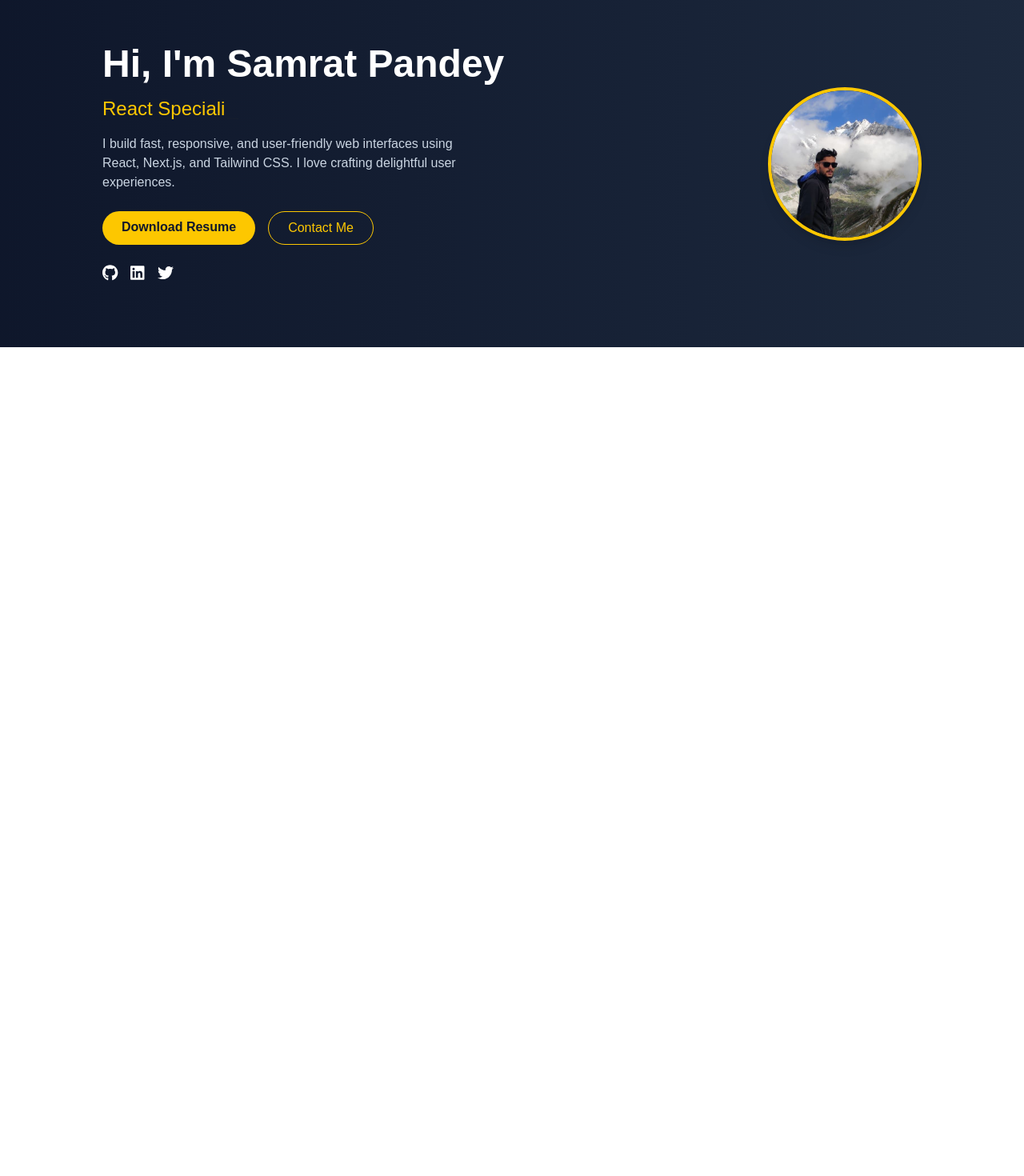
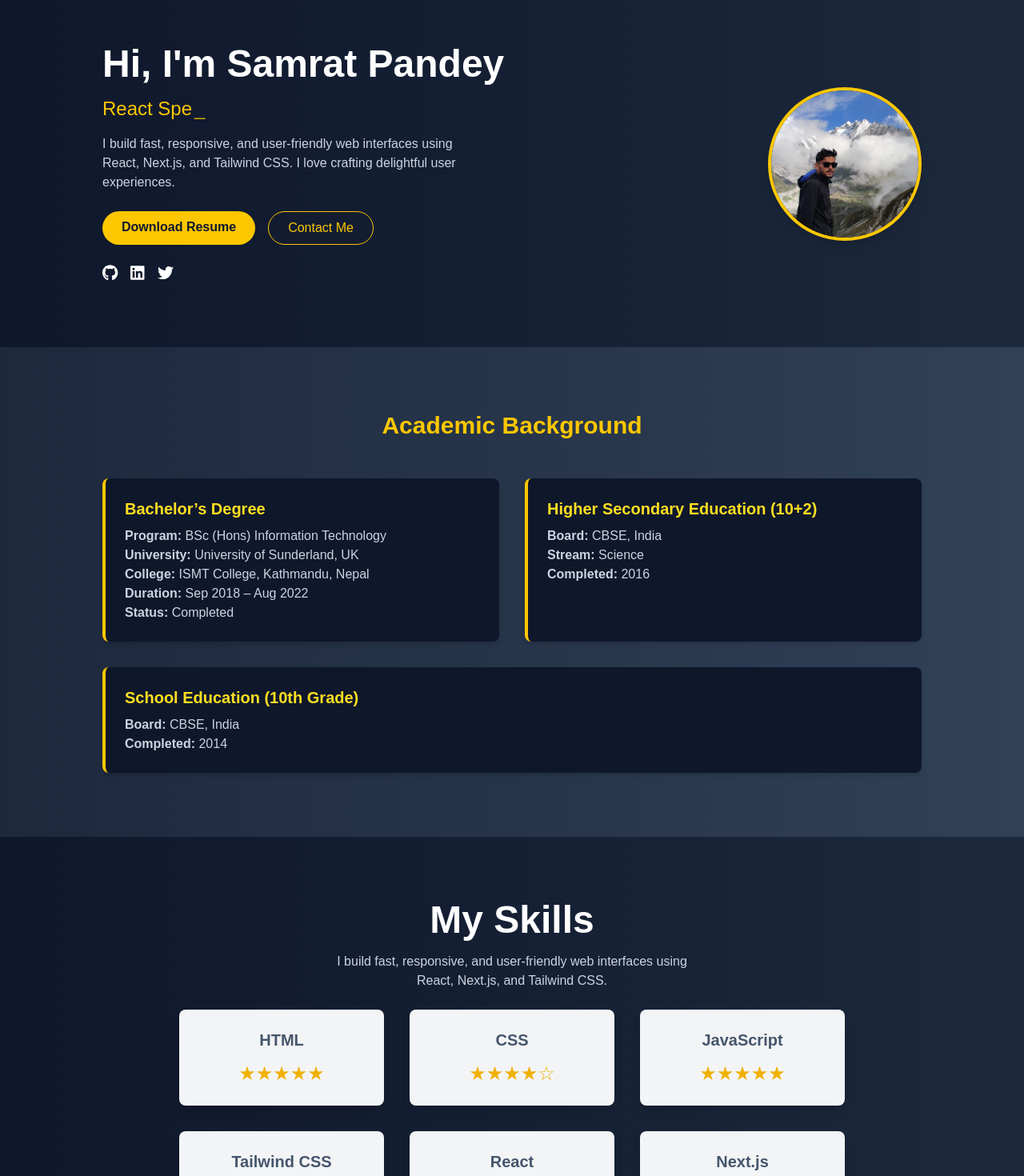
Before and after one commit to samrat-rock/myportifilo, a Next.js app: page / in a window 1280 px wide. Shown: the part 80-1550 px from the top of the page at 80% size. Before the commit the page ends 800 px from the top, so only its background shows below. Built offline with nearby package versions, Linux system fonts and the light colour scheme.

Commit message:
myprofile uopdate

```diff
--- a/src/Compoents/Hero/Hero.tsx
+++ b/src/Compoents/Hero/Hero.tsx
@@ -10,13 +10,21 @@ import {
   faTwitter,
 } from "@fortawesome/free-brands-svg-icons";
 import { Typewriter } from "react-simple-typewriter";
+import { useScrollFadeIn } from "@/Hooks/useScrollFadeIn"; // adjust path if needed
 
 const Hero = () => {
+  const textAnimation = useScrollFadeIn("up", 0.7, 0);
+  const imageAnimation = useScrollFadeIn("up", 0.7, 0.2);
+
   return (
     <section className="px-6 py-20 bg-gradient-to-r from-slate-900 to-slate-800 text-white">
       <div className="max-w-5xl mx-auto flex flex-col-reverse md:flex-row items-center justify-between gap-10">
         {/* Text Content */}
-        <div className="text-center md:text-left">
+        <div
+          className="text-center md:text-left"
+          ref={textAnimation.ref}
+          style={textAnimation.style}
+        >
           <h1 className="text-4xl sm:text-5xl font-bold mb-4">
             Hi, I'm Samrat Pandey
           </h1>
@@ -64,7 +72,6 @@ const Hero = () => {
             >
               <FontAwesomeIcon icon={faGithub} size="lg" />
             </a>
-
             <a
               href="https://linkedin.com/in/yourprofile"
               target="_blank"
@@ -83,7 +90,11 @@ const Hero = () => {
         </div>
 
         {/* Profile Image */}
-        <div className="w-48 h-48 relative rounded-full overflow-hidden border-4 border-yellow-400 shadow-lg">
+        <div
+          className="w-48 h-48 relative rounded-full overflow-hidden border-4 border-yellow-400 shadow-lg"
+          ref={imageAnimation.ref}
+          style={imageAnimation.style}
+        >
           <Image
             src="/profile.jpg"
             alt="Samrat Pandey"
--- /dev/null
+++ b/src/Compoents/Qulifaction/page.tsx
@@ -0,0 +1,73 @@
+"use client";
+
+import React from "react";
+import { useScrollFadeIn } from "@/Hooks/useScrollFadeIn"; // adjust path as needed
+
+const AcademicDocument = () => {
+  const bachelorAnim = useScrollFadeIn("up", 0.8, 0);
+  const higherAnim = useScrollFadeIn("up", 0.8, 0.1);
+  const schoolAnim = useScrollFadeIn("up", 0.8, 0.2);
+
+  return (
+    <section className="px-6 py-20 bg-gradient-to-r from-slate-800 to-slate-700 text-white">
+      <div className="max-w-5xl mx-auto">
+        <h2 className="text-3xl font-bold text-yellow-400 mb-12 text-center">
+          Academic Background
+        </h2>
+
+        <div className="grid grid-cols-1 md:grid-cols-2 gap-8">
+          {/* Bachelor's Degree */}
+          <div
+            className="bg-slate-900 rounded-lg p-6 border-l-4 border-yellow-400 shadow-md hover:shadow-yellow-400 transition"
+            ref={bachelorAnim.ref}
+            style={bachelorAnim.style}
+          >
+            <h3 className="text-xl font-semibold mb-2 text-yellow-300">
+              Bachelor’s Degree
+            </h3>
+            <p className="text-slate-300">
+              <strong>Program:</strong> BSc (Hons) Information Technology<br />
+              <strong>University:</strong> University of Sunderland, UK<br />
+              <strong>College:</strong> ISMT College, Kathmandu, Nepal<br />
+              <strong>Duration:</strong> Sep 2018 – Aug 2022<br />
+              <strong>Status:</strong> Completed
+            </p>
+          </div>
+
+          {/* Higher Secondary */}
+          <div
+            className="bg-slate-900 rounded-lg p-6 border-l-4 border-yellow-400 shadow-md hover:shadow-yellow-400 transition"
+            ref={higherAnim.ref}
+            style={higherAnim.style}
+          >
+            <h3 className="text-xl font-semibold mb-2 text-yellow-300">
+              Higher Secondary Education (10+2)
+            </h3>
+            <p className="text-slate-300">
+              <strong>Board:</strong> CBSE, India<br />
+              <strong>Stream:</strong> Science<br />
+              <strong>Completed:</strong> 2016
+            </p>
+          </div>
+
+          {/* School */}
+          <div
+            className="bg-slate-900 rounded-lg p-6 border-l-4 border-yellow-400 shadow-md hover:shadow-yellow-400 transition md:col-span-2"
+            ref={schoolAnim.ref}
+            style={schoolAnim.style}
+          >
+            <h3 className="text-xl font-semibold mb-2 text-yellow-300">
+              School Education (10th Grade)
+            </h3>
+            <p className="text-slate-300">
+              <strong>Board:</strong> CBSE, India<br />
+              <strong>Completed:</strong> 2014
+            </p>
+          </div>
+        </div>
+      </div>
+    </section>
+  );
+};
+
+export default AcademicDocument;
--- /dev/null
+++ b/src/Compoents/Skills/page.tsx
@@ -0,0 +1,61 @@
+"use client";
+
+import React from "react";
+
+// Define the Skill type
+interface Skill {
+  name: string;
+  rating: number;
+}
+
+const skills: Skill[] = [
+  { name: "HTML", rating: 5 },
+  { name: "CSS", rating: 4 },
+  { name: "JavaScript", rating: 4.5 },
+  { name: "Tailwind CSS", rating: 4 },
+  { name: "React", rating: 4 },
+  { name: "Next.js", rating: 4.5 },
+];
+
+const SkillCard: React.FC<{ skill: Skill }> = ({ skill }) => {
+  const ratingStars = [...Array(5)].map((_, index) =>
+    index < skill.rating ? "★" : "☆"
+  );
+
+  return (
+    <div className="bg-gray-100 p-6 rounded-lg shadow-lg w-64 text-center transition-all transform hover:bg-yellow-100 hover:shadow-xl hover:shadow-yellow-500 hover:translate-y-[-8px] hover:scale-105">
+      <h3 className="text-xl font-semibold mb-3">{skill.name}</h3>
+      <div className="text-yellow-500 text-2xl">
+        {ratingStars.map((star, index) => (
+          <span key={index}>{star}</span>
+        ))}
+      </div>
+    </div>
+  );
+};
+
+const SkillShowcase: React.FC = () => {
+  return (
+    <section className="px-6 py-20 bg-gradient-to-r from-slate-900 to-slate-800 text-white">
+      <div className="max-w-5xl mx-auto text-center">
+        {/* Text Content */}
+        <div>
+          <h1 className="text-4xl sm:text-5xl font-bold mb-4">My Skills</h1>
+          <p className="text-slate-300 mb-6 max-w-md mx-auto">
+            I build fast, responsive, and user-friendly web interfaces using
+            React, Next.js, and Tailwind CSS.
+          </p>
+        </div>
+
+        {/* Skills Cards Section */}
+        <div className="flex flex-wrap justify-center gap-8 text-slate-600">
+          {skills.map((skill, index) => (
+            <SkillCard key={index} skill={skill} />
+          ))}
+        </div>
+      </div>
+    </section>
+  );
+};
+
+export default SkillShowcase;
--- /dev/null
+++ b/src/Hooks/useScrollFadeIn.ts
@@ -0,0 +1,49 @@
+// hooks/useScrollFadeIn.ts
+"use client";
+
+import { useEffect, useRef, useState } from "react";
+
+export const useScrollFadeIn = (
+  direction = "up",
+  duration = 0.7,
+  delay = 0
+) => {
+  const dom = useRef<HTMLDivElement | null>(null);
+  const [isVisible, setIsVisible] = useState(false);
+
+  useEffect(() => {
+    const observer = new IntersectionObserver(
+      ([entry]) => {
+        setIsVisible(entry.isIntersecting);
+      },
+      { threshold: 0.1 }
+    );
+
+    if (dom.current) observer.observe(dom.current);
+    return () => observer.disconnect();
+  }, []);
+
+  const getTransform = () => {
+    switch (direction) {
+      case "up":
+        return "translateY(20px)";
+      case "down":
+        return "translateY(-20px)";
+      case "left":
+        return "translateX(20px)";
+      case "right":
+        return "translateX(-20px)";
+      default:
+        return "translateY(20px)";
+    }
+  };
+
+  return {
+    ref: dom,
+    style: {
+      opacity: isVisible ? 1 : 0,
+      transform: isVisible ? "translate(0, 0)" : getTransform(),
+      transition: `all ${duration}s ease-in-out ${delay}s`,
+    },
+  };
+};
--- a/src/app/layout.tsx
+++ b/src/app/layout.tsx
@@ -27,7 +27,7 @@ export default function RootLayout({
     <html lang="en">
       <body
         className={`${geistSans.variable} ${geistMono.variable} antialiased`}
-      ><Navbar/>
+      > <Navbar/>
         {children}
       </body>
     </html>
--- a/src/app/page.tsx
+++ b/src/app/page.tsx
@@ -1,5 +1,7 @@
 import React from 'react'
 import Hero from '../Compoents/Hero/Hero'
+import Qulifaction from '../Compoents/Qulifaction/page'
+import SkillShowcase from '@/Compoents/Skills/page'
 
 
 const page = () => {
@@ -7,6 +9,8 @@ const page = () => {
     <>
 
     <Hero/>
+    <Qulifaction/>
+    <SkillShowcase/>
     </>
   )
 }
```
